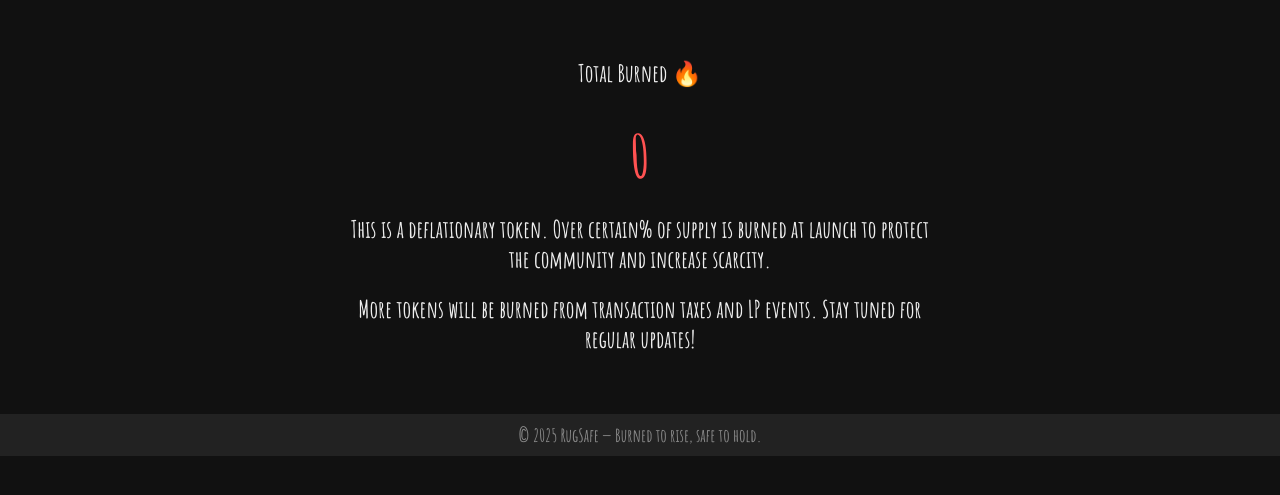
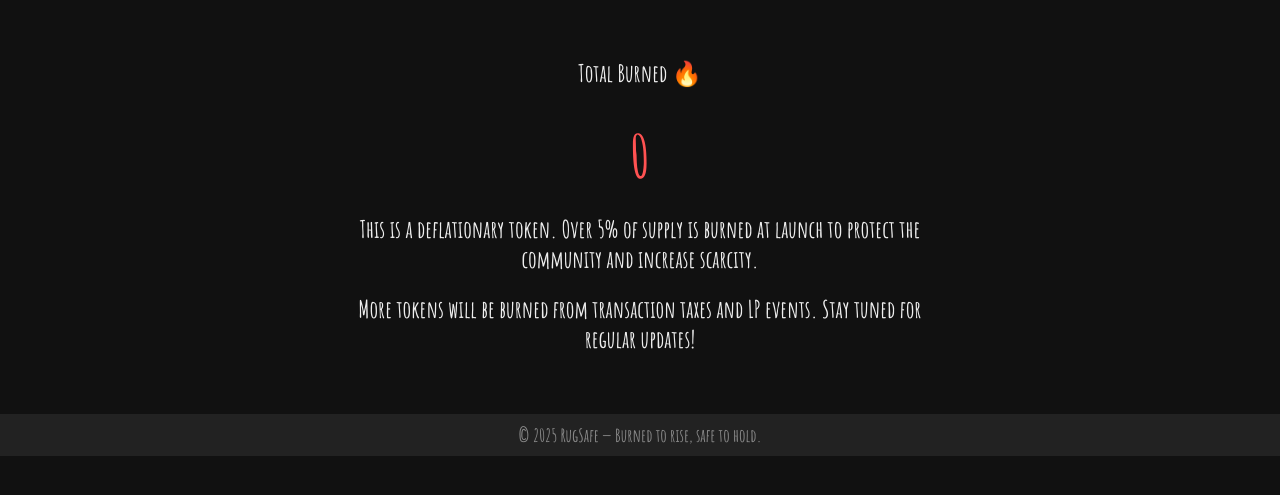
Before and after one commit to RugSafe-Dev/RugSafe, a plain HTML site: page burned.html in a window 1280 px wide. Shown: the part 143-638 px from the top of the page. Drawn offline with Linux system fonts and the light colour scheme.

Commit message:
Update burned.html

```diff
--- a/burned.html
+++ b/burned.html
@@ -79,7 +79,7 @@
       0
 
     </div>
-    <p>This is a deflationary token. Over certain% of supply is burned at launch to protect the community and increase scarcity.</p>
+    <p>This is a deflationary token. Over 5% of supply is burned at launch to protect the community and increase scarcity.</p>
     <p>More tokens will be burned from transaction taxes and LP events. Stay tuned for regular updates!</p>
   </section>
 
```
